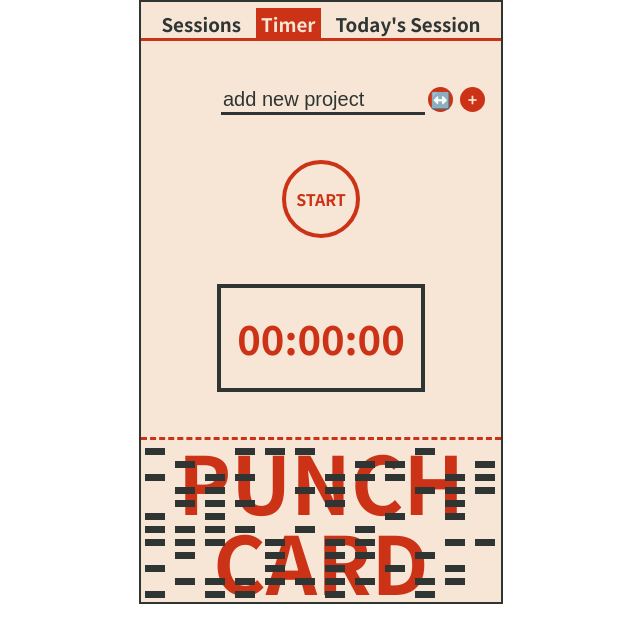
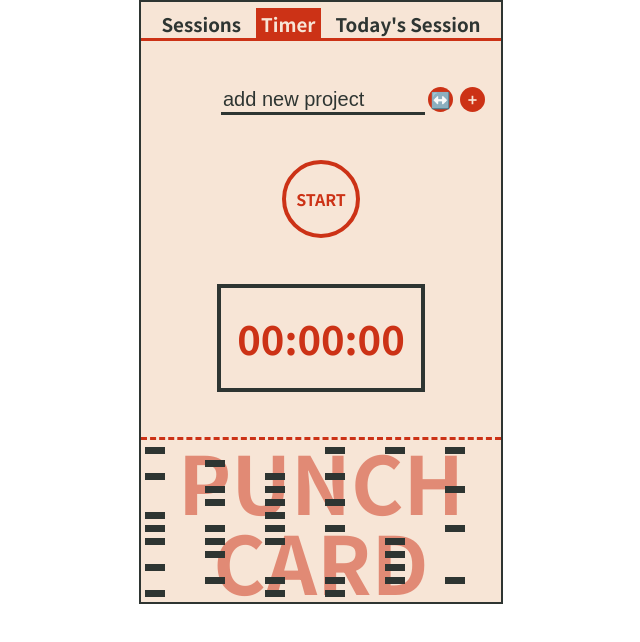
Before and after one commit to ZenVega/punchcard-app, a React (Create React App) app: page / in a window 1280 px wide. Shown: the top 642 px of the page, without its empty margins (319-959 px from the left). Built offline with nearby package versions, Linux system fonts and the light colour scheme.

Commit message:
payload added to sessions punch area includes holes

```diff
--- a/src/App.css
+++ b/src/App.css
@@ -7,6 +7,7 @@
   --punch-bg-color: #D2D4C8;
   --extra-color:rgb(204, 50, 22);
   --app-width:360px;
+  --app-width-x2: 720px;
   --app-height:600px;
 }
 *{
--- /dev/null
+++ b/src/components/puncharea-components/ActivePunchCard.js
@@ -0,0 +1,26 @@
+import React from 'react';
+import './PunchArea.css'
+import PunchedHole from './PunchedHole';
+
+const ActivePunchCard = (props) => {
+
+  let dailyOrder = [];
+  for(let i=0; i < 288 ; i++){
+    let digit = Math.round(Math.random()*1)
+    dailyOrder.push(digit)
+  };
+
+  return(
+    <div className="active-punch-card">
+      {dailyOrder.map((digit, index) => {
+              if(digit === 1){
+                return <PunchedHole key={index} status="punched-hole-active"/>
+              } else {
+                return <PunchedHole key={index} status="punched-hole"/>
+              }
+            })}
+    </div>
+  )
+}
+
+export default ActivePunchCard;
--- a/src/components/puncharea-components/DailyPunch.js
+++ b/src/components/puncharea-components/DailyPunch.js
@@ -8,15 +8,15 @@ const DailyPunch = (props) => {
     let digit = Math.round(Math.random()*1)
     dailyOrder.push(digit)
   };
-  console.log(dailyOrder)
+
 
   return(
     <div className="daily-punch">
-      {dailyOrder.map(digit => {
+      {dailyOrder.map((digit, index) => {
         if(digit === 1){
-          return <PunchedHole status="punched-hole-active"/>
+          return <PunchedHole key={index} status="punched-hole-active"/>
         } else {
-          return <PunchedHole status="punched-hole"/>
+          return <PunchedHole key={index} status="punched-hole"/>
         }
       })}
     </div>
--- a/src/components/puncharea-components/PunchArea.css
+++ b/src/components/puncharea-components/PunchArea.css
@@ -1,20 +1,46 @@
 .punch-area {
   border-top: dashed var(--extra-color);
+  width: var(--app-width);
+  overflow-y: hidden;
+  overflow-x: auto;
+}
+
+#punch-area-header{
+  display: flex;
+  flex-direction: column;
+  z-index:1;
+  left:40px;
 }
 .punch-area h1{
   color: var(--extra-color);
   font-size: 80px;
   line-height: 1;
+  opacity: 0.5;
+}
+
+.punch-card-wrapper{
+  position: relative;
+  top:-156px;
+  display: flex;
+  flex-wrap: nowrap;
+}
+
+.active-punch-card{
+  height:156px;
+  min-width:var(--app-width-x2);
+  display: flex;
+  flex-direction: column;
+  flex-wrap: wrap;
+  z-index:2;
 }
 
 .daily-punch{
-  position:absolute;
-  top:445px;
   height:156px;
-  width:var(--app-width);
+  min-width:var(--app-width-x2);
   display: flex;
   flex-direction: column;
   flex-wrap: wrap;
+  z-index:2;
 }
 
 .punched-hole-active{
--- a/src/components/puncharea-components/PunchArea.js
+++ b/src/components/puncharea-components/PunchArea.js
@@ -1,12 +1,12 @@
 import React from 'react';
 import './PunchArea.css'
-import DailyPunch from './DailyPunch'
+import PunchCardWrapper from './PunchCardWrapper'
 
 const PunchArea = (props) => {
   return(
     <div className="punch-area">
-      <h1>PUNCH CARD</h1>
-      <DailyPunch/>
+      <span id="punch-area-header"><h1>PUNCH </h1><h1> CARD</h1></span>
+      <PunchCardWrapper/>
     </div>
   )
 }
--- /dev/null
+++ b/src/components/puncharea-components/PunchCardWrapper.js
@@ -0,0 +1,17 @@
+import React from 'react'
+import { useSelector } from 'react-redux';
+import './PunchArea.css'
+import DailyPunch from './DailyPunch'
+import ActivePunchCard from './ActivePunchCard'
+
+const PunchCardWrapper = () => {
+
+  return(
+    <div className="punch-card-wrapper">
+      <DailyPunch/>
+      <ActivePunchCard/>
+    </div>
+  )
+}
+
+export default PunchCardWrapper;
--- a/src/components/rider-components/Chapter.js
+++ b/src/components/rider-components/Chapter.js
@@ -8,7 +8,7 @@ const Chapter = (props) => {
 
   const switchChapter = (id) => {
 
-    if(id == 1){
+    if(id === "1"){
       dispatch(showSessions(true))
       dispatch(showTimer(false))
       dispatch(showToday(false))
@@ -17,7 +17,7 @@ const Chapter = (props) => {
         timer: 'rider-btn',
         today: 'rider-btn'
       }))
-    } else if(id == 2){
+    } else if(id === "2"){
       dispatch(showTimer(true))
       dispatch(showSessions(false))
       dispatch(showToday(false))
@@ -26,7 +26,7 @@ const Chapter = (props) => {
         timer: 'rider-btn active',
         today: 'rider-btn'
       }))
-    } else if(id == 3){
+    } else if(id === "3"){
       dispatch(showToday(true))
       dispatch(showSessions(false))
       dispatch(showTimer(false))
--- a/src/components/rider-components/Rider.js
+++ b/src/components/rider-components/Rider.js
@@ -1,6 +1,5 @@
 import React from 'react';
 import { useSelector } from 'react-redux';
-
 import './Rider.css'
 import Chapter from './Chapter'
 
--- a/src/components/timer-components/ProjectSwitch.js
+++ b/src/components/timer-components/ProjectSwitch.js
@@ -15,7 +15,7 @@ const ProjectSwitch = () => {
         id="change-project-btn"
         className="project-switch-btn"
         onClick={()=>dispatch(showProjectList(true))}
-        >↔️</div>
+        ><span role="img" aria-label="Project-Switch">↔️</span></div>
       <div
         id="add-project-btn"
         className="project-switch-btn"
--- a/src/components/timer-components/StartBtn.js
+++ b/src/components/timer-components/StartBtn.js
@@ -2,8 +2,6 @@
 import React, {useState, useEffect} from 'react'
 import {useSelector , useDispatch} from 'react-redux'
 import {toggleStartBtn, updateRunningTime, addNewSession, updateSession, toggleNoProjectEntered} from './../../actions/index'
-import CurrentProject from './CurrentProject';
-const { v4: generateID } = require('uuid');
 
 
 const StartBtn = () => {
@@ -14,7 +12,6 @@ const StartBtn = () => {
   let buttonStateActivity = useSelector(state => state.timer.startBtnStateActive);
   let currentTime = useSelector(state => state.timer.timeRunning);
   let currentProject = useSelector(state => state.data.currentProject);
-  console.log(currentProject)
 
   let buttonState = 'start-btn-inactive'
   if(buttonStateActivity){
@@ -68,12 +65,12 @@ const StartBtn = () => {
       dispatch(toggleStartBtn(false));
 
       const date = new Date().getTime();
-      const id = currentSession
-      dispatch(updateSession(id, date))
+      const id = currentSession;
+      const duration = date-id;
+      dispatch(updateSession(id, {end: date, duration: duration}))
 
     } else {
       if(currentProject === ''){
-        console.log('no current project')
         dispatch(toggleNoProjectEntered(true));
         setTimerActive(false);
         return
@@ -81,17 +78,17 @@ const StartBtn = () => {
       } else {
         dispatch(toggleStartBtn(true));
         dispatch(toggleNoProjectEntered(false));
-        const date = new Date();
-        const id = date.getTime();
+        const newDate = new Date();
+        const id = newDate.getTime();
         const start = id;
-        const inWords = date.toISOString();
+        const date = newDate.toISOString().substring(0, 10);
         setCurrentSession(id);
 
         dispatch(addNewSession(
           id,{
             project: currentProject,
             start,
-            inWords
+            date
           }))
 
         setTimerActive(true);
--- a/src/components/timer-components/Timer.css
+++ b/src/components/timer-components/Timer.css
@@ -11,6 +11,9 @@
 .project-switch{
   display: flex;
   justify-content: space-evenly;
+}
+#change-project-btn span{
+  color:var(--main-bg-color);
 }
 
 #current-project{
--- a/src/reducers/dataReducers.js
+++ b/src/reducers/dataReducers.js
@@ -89,7 +89,8 @@ export const sessions = (state = sessionsInitialState, action) => {
         ...state,
           [action.id] : {
             ...state[action.id],
-            end: action.payload
+            end: action.payload.end,
+            duration: action.payload.duration
           }
       }
     case 'REMOVE_SESSION':
```
